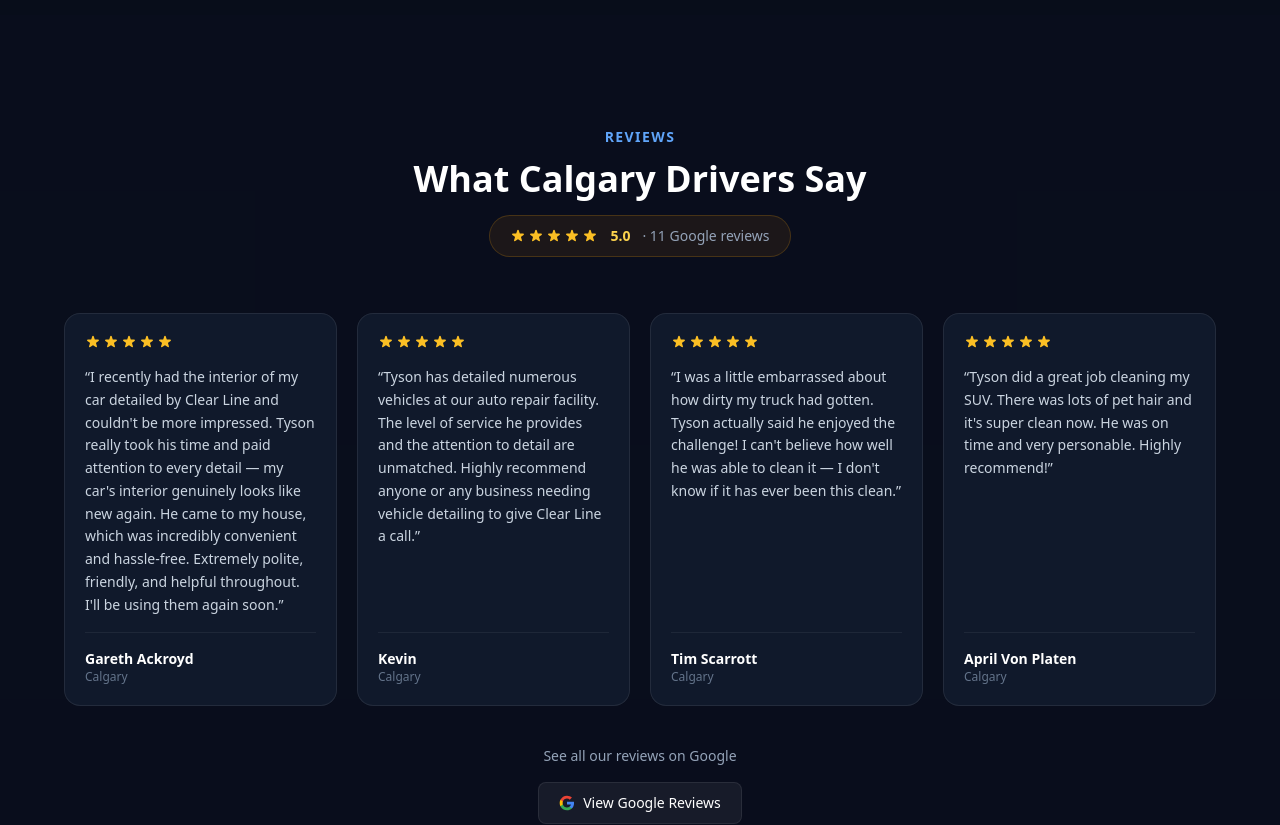
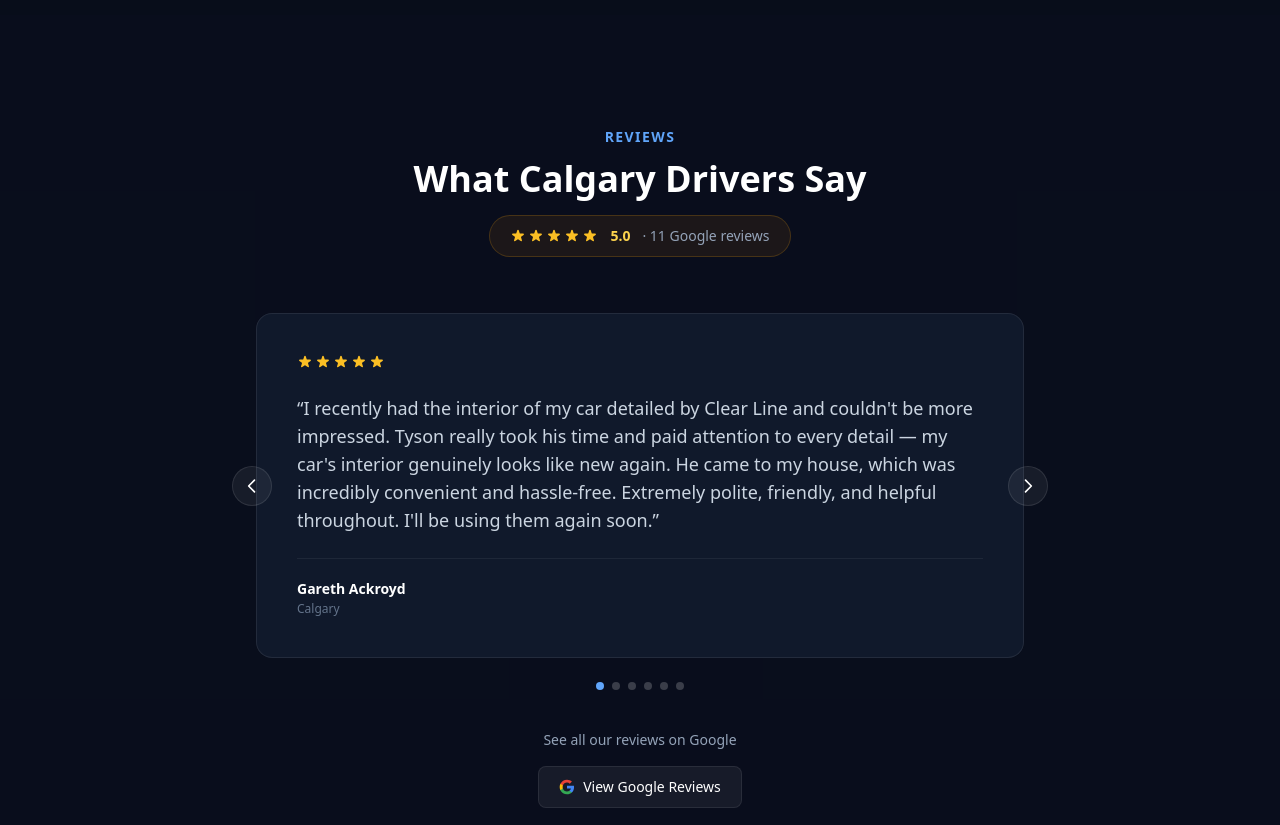
Before and after one commit to Tyson0707/Mobile-Detailing-Business, a Next.js app: page / in a window 1280 px wide. Shown: the part 6160-6985 px from the top of the page. Built offline with nearby package versions, Linux system fonts and the light colour scheme.

Commit message:
feat: convert reviews to carousel, add Kai Mrazik and Brian King reviews
Replaces the 4-card grid with a single-card carousel with prev/next
arrows and dot indicators. Adds 2 new 5-star reviews. Updates stats
count to 11.

https://claude.ai/code/session_016fUWjdiUwP6SsSCHujNXgQ

```diff
--- a/components/Testimonials.tsx
+++ b/components/Testimonials.tsx
@@ -1,3 +1,6 @@
+"use client";
+
+import { useState } from "react";
 import { testimonials } from "@/lib/config";
 
 function StarRating({ rating }: { rating: number }) {
@@ -18,17 +21,21 @@ function StarRating({ rating }: { rating: number }) {
 }
 
 export function Testimonials() {
+  const [index, setIndex] = useState(0);
+  const total = testimonials.length;
+
+  const prev = () => setIndex((i) => (i - 1 + total) % total);
+  const next = () => setIndex((i) => (i + 1) % total);
+
+  const review = testimonials[index];
+
   return (
     <section className="py-20 sm:py-28 px-4 sm:px-6 relative">
-      {/* Background */}
-      <div
-        aria-hidden="true"
-        className="absolute inset-0 pointer-events-none"
-      >
+      <div aria-hidden="true" className="absolute inset-0 pointer-events-none">
         <div className="absolute inset-0 bg-[#0a0f1e]/50" />
       </div>
 
-      <div className="max-w-6xl mx-auto relative">
+      <div className="max-w-3xl mx-auto relative">
         {/* Header */}
         <div className="text-center mb-14">
           <p className="text-blue-400 text-sm font-semibold uppercase tracking-widest mb-3">
@@ -51,34 +58,52 @@ export function Testimonials() {
           </div>
         </div>
 
-        {/* Cards */}
-        <div className="grid grid-cols-1 sm:grid-cols-2 lg:grid-cols-4 gap-5">
-          {testimonials.map((review) => (
-            <div
-              key={review.name}
-              className="glass rounded-2xl p-5 flex flex-col gap-4 hover:border-blue-500/20 transition-colors"
-            >
-              {/* Stars */}
-              <StarRating rating={review.rating} />
+        {/* Carousel */}
+        <div className="relative">
+          {/* Card */}
+          <div className="glass rounded-2xl p-8 sm:p-10 flex flex-col gap-6 min-h-[260px]">
+            <StarRating rating={review.rating} />
+            <p className="text-slate-300 text-base sm:text-lg leading-relaxed flex-1">
+              &ldquo;{review.text}&rdquo;
+            </p>
+            <div className="border-t border-white/[0.06] pt-5">
+              <p className="text-white text-sm font-semibold">{review.name}</p>
+              <p className="text-slate-500 text-xs mt-0.5">{review.location}</p>
+            </div>
+          </div>
 
-              {/* Quote */}
-              <p className="text-slate-300 text-sm leading-relaxed flex-1">
-                &ldquo;{review.text}&rdquo;
-              </p>
+          {/* Arrows */}
+          <button
+            onClick={prev}
+            aria-label="Previous review"
+            className="absolute -left-4 sm:-left-6 top-1/2 -translate-y-1/2 w-10 h-10 rounded-full bg-white/[0.06] border border-white/[0.10] flex items-center justify-center text-white hover:bg-white/[0.12] transition-colors"
+          >
+            <svg className="w-5 h-5" fill="none" viewBox="0 0 24 24" stroke="currentColor" strokeWidth={2}>
+              <path strokeLinecap="round" strokeLinejoin="round" d="M15 19l-7-7 7-7" />
+            </svg>
+          </button>
+          <button
+            onClick={next}
+            aria-label="Next review"
+            className="absolute -right-4 sm:-right-6 top-1/2 -translate-y-1/2 w-10 h-10 rounded-full bg-white/[0.06] border border-white/[0.10] flex items-center justify-center text-white hover:bg-white/[0.12] transition-colors"
+          >
+            <svg className="w-5 h-5" fill="none" viewBox="0 0 24 24" stroke="currentColor" strokeWidth={2}>
+              <path strokeLinecap="round" strokeLinejoin="round" d="M9 5l7 7-7 7" />
+            </svg>
+          </button>
+        </div>
 
-              {/* Reviewer */}
-              <div className="border-t border-white/[0.06] pt-4">
-                <div className="flex items-center justify-between">
-                  <div>
-                    <p className="text-white text-sm font-semibold">{review.name}</p>
-                    <p className="text-slate-500 text-xs">{review.location}</p>
-                  </div>
-                  <div className="text-right">
-                    <p className="text-slate-500 text-xs">{review.vehicle}</p>
-                  </div>
-                </div>
-              </div>
-            </div>
+        {/* Dot indicators */}
+        <div className="flex justify-center gap-2 mt-6">
+          {testimonials.map((_, i) => (
+            <button
+              key={i}
+              onClick={() => setIndex(i)}
+              aria-label={`Go to review ${i + 1}`}
+              className={`w-2 h-2 rounded-full transition-colors ${
+                i === index ? "bg-blue-400" : "bg-white/20"
+              }`}
+            />
           ))}
         </div>
 
@@ -86,7 +111,7 @@ export function Testimonials() {
         <div className="text-center mt-10">
           <p className="text-slate-400 text-sm mb-4">See all our reviews on Google</p>
           <a
-            href={`https://www.google.com/search?q=Clear+Line+Auto+Detail+Calgary`}
+            href="https://www.google.com/search?q=Clear+Line+Auto+Detail+Calgary"
             target="_blank"
             rel="noopener noreferrer"
             className="inline-flex items-center gap-2 px-5 py-2.5 rounded-lg bg-white/[0.06] border border-white/[0.08] text-white text-sm font-medium hover:bg-white/[0.1] transition-colors"
--- a/lib/config.ts
+++ b/lib/config.ts
@@ -46,7 +46,7 @@ export const siteConfig = {
 
   stats: [
     { value: "100%", label: "Satisfaction Guaranteed", link: null },
-    { value: "10", label: "5★ Google Reviews", link: "https://share.google/fAlXdJXqXrLGsUCiZ" },
+    { value: "11", label: "5★ Google Reviews", link: "https://share.google/fAlXdJXqXrLGsUCiZ" },
     { value: "Mobile", label: "No Drop-Off. Ever.", link: null },
     { value: "Flat-Rate", label: "No Hidden Fees", link: null },
   ],
@@ -274,6 +274,20 @@ export const testimonials = [
     text: "Tyson did a great job cleaning my SUV. There was lots of pet hair and it's super clean now. He was on time and very personable. Highly recommend!",
     vehicle: "",
   },
+  {
+    name: "Kai Mrazik",
+    location: "Calgary",
+    rating: 5,
+    text: "Tyson was incredibly professional, he arrived on time and had an entire mobile set. I was quite impressed. He was super polite and even returned some money he found while cleaning my car I had lost. That made him very trustworthy and the only person I would trust to come to my house to detail my vehicles. Highly recommend Clear Line Detailing.",
+    vehicle: "",
+  },
+  {
+    name: "Brian King",
+    location: "Calgary",
+    rating: 5,
+    text: "Best detail job I have ever seen! Our family puts some hard mileage on our vehicle and I can't believe Tyson was able to clean it this well. Literally looks like new. Tyson's professionalism and attention to detail is outstanding. Also super convenient that he comes to you. Highly recommend!",
+    vehicle: "",
+  },
 ] as const;
 
 export const faqItems = [
```
